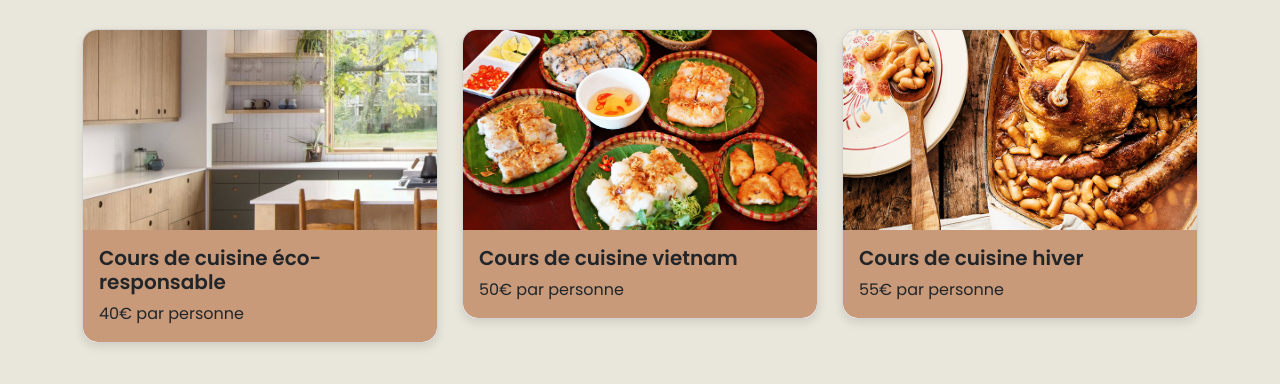
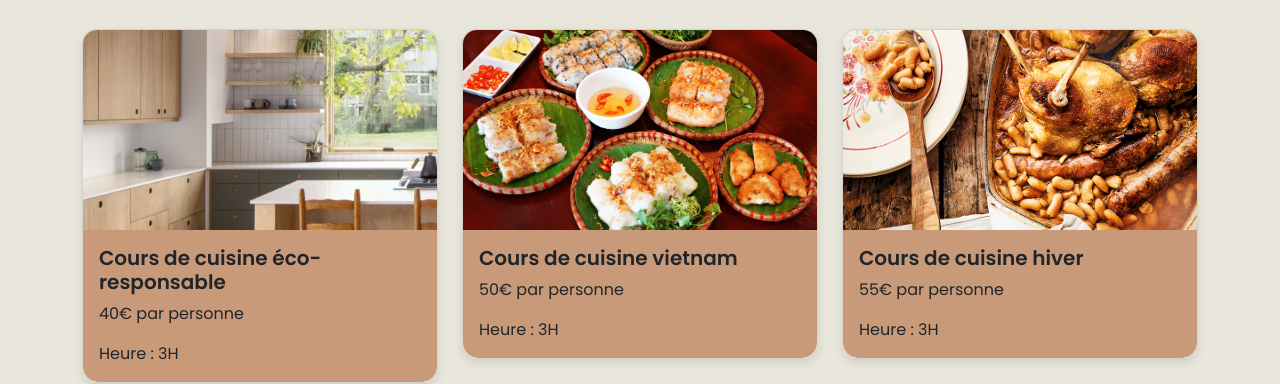
Before and after one commit to abibiou/LES-MILLE-UNE-SAVEURS, a plain HTML site: page Recette.html in a window 1280 px wide. Shown: the part 577-961 px from the top of the page. Drawn offline with nearby package versions, Linux system fonts and the light colour scheme.

Commit message:
Update Recette.html

```diff
--- a/Recette.html
+++ b/Recette.html
@@ -178,6 +178,7 @@
           <div class="card-body">
             <h5 class="card-title fw-semibold">Cours de cuisine éco-responsable</h5>
             <p class="card-text">40€ par personne</p>
+            <p class="card-text">Heure : 3H</p>
           </div>
         </div>
       </div>
@@ -188,6 +189,7 @@
           <div class="card-body">
             <h5 class="card-title fw-semibold">Cours de cuisine vietnam </h5>
             <p class="card-text">50€ par personne</p>
+            <p class="card-text">Heure : 3H</p>
           </div>
         </div>
       </div>
@@ -198,6 +200,7 @@
           <div class="card-body">
             <h5 class="card-title fw-semibold">Cours de cuisine hiver</h5>
             <p class="card-text">55€ par personne</p>
+            <p class="card-text">Heure : 3H</p>
           </div>
         </div>
       </div>
```
